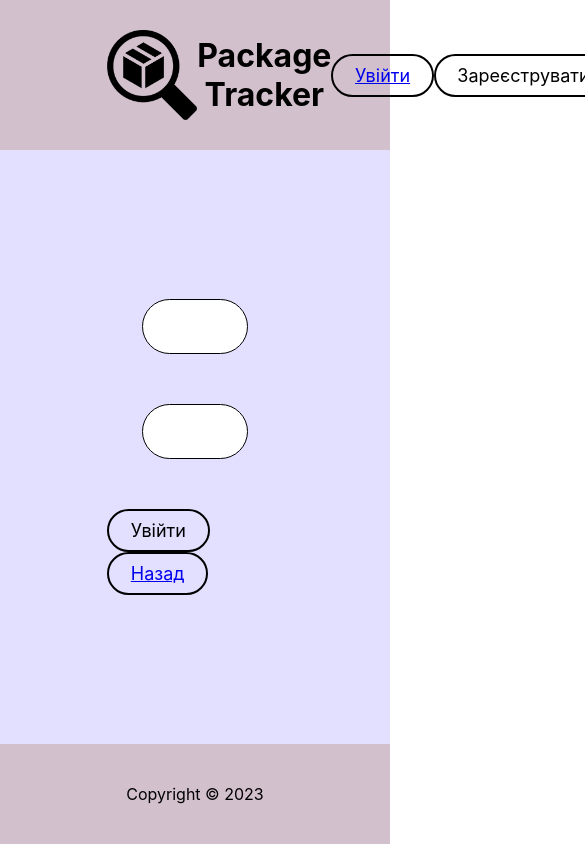
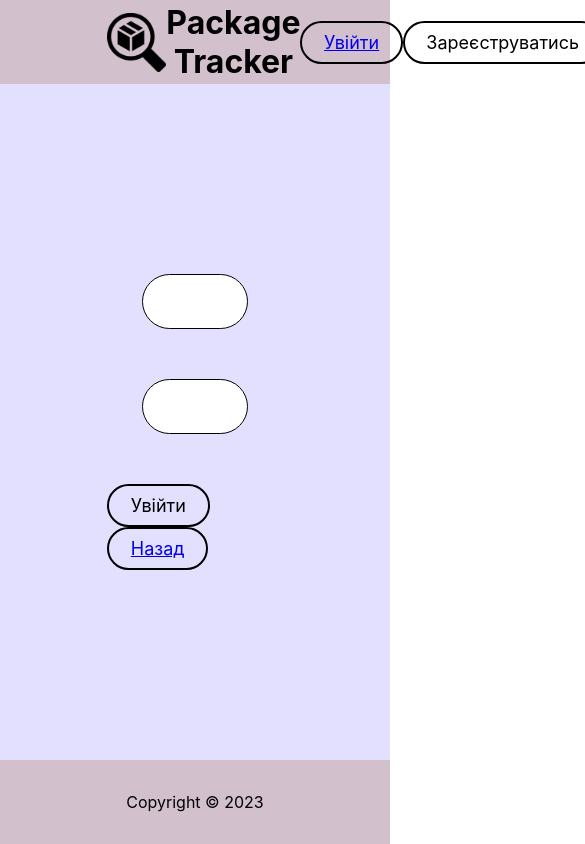
Before and after one commit to Markot96/mail-tracking-service, a React (Create React App) app: page /login in a window 390 px wide. Shown: the top 844 px of the page, 585 px wide, since content can reach past the window. Built offline with nearby package versions, Linux system fonts and the light colour scheme.

Commit message:
added responsivness to header and footer

```diff
--- a/src/styles/Footer.css
+++ b/src/styles/Footer.css
@@ -1,6 +1,6 @@
 .footer {
     width: 100%;
-    height: 100px;
+    height: 10%;
     background-color: rgb(211, 192, 205);
 }
 
--- a/src/styles/Header.css
+++ b/src/styles/Header.css
@@ -1,6 +1,6 @@
 .header {
     width: 100%;
-    height: 150px;
+    height: 10%;
     background-color: rgb(211, 192, 205);
 }
 
@@ -13,8 +13,8 @@
 }
 
 .main-logo {
-    width: 90px;
-    height: 90px;
+    width: 7vh;
+    height: 7vh;
 }
 
 .profile-icon {
```
